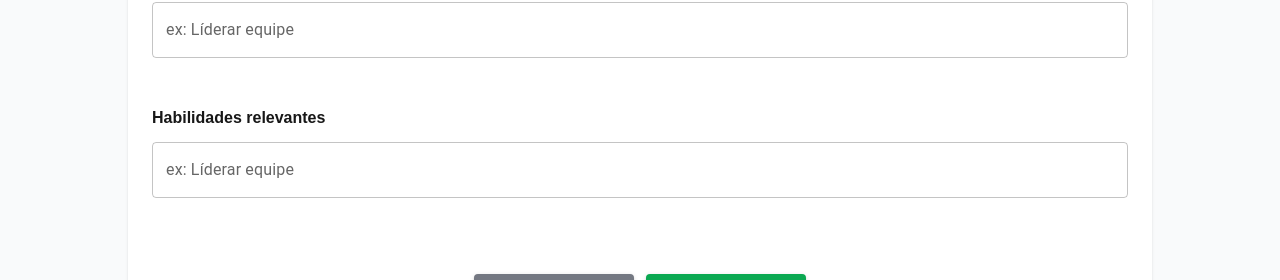
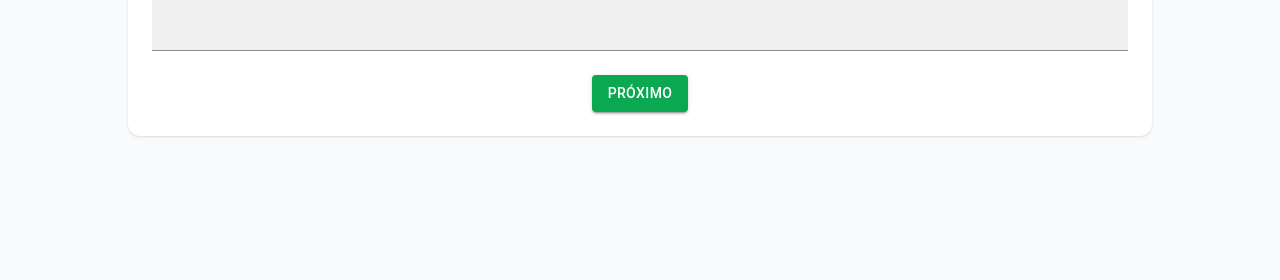
Before and after one commit to Nickyzz1/RecrutamentoInteligenteFront, a Next.js app: page /createVacancy in a window 1280 px wide. Shown: the part 643-923 px from the top of the page. Built offline with nearby package versions, Linux system fonts and the light colour scheme.

Commit message:
aaaaa fiz a telinha

```diff
--- a/src/app/createVacancy/page.tsx
+++ b/src/app/createVacancy/page.tsx
@@ -79,7 +79,7 @@ const createVacancy = () => {
     const router = useRouter()
     const [isDeleteModalOpen, setIsDeleteModalOpen] = useState(false);
     // controla a página de iniciação
-    const [page, setPage] = useState(2)
+    const [page, setPage] = useState(1)
     const label = { inputProps: { 'aria-label': 'Checkbox demo' } };
 
 
```
